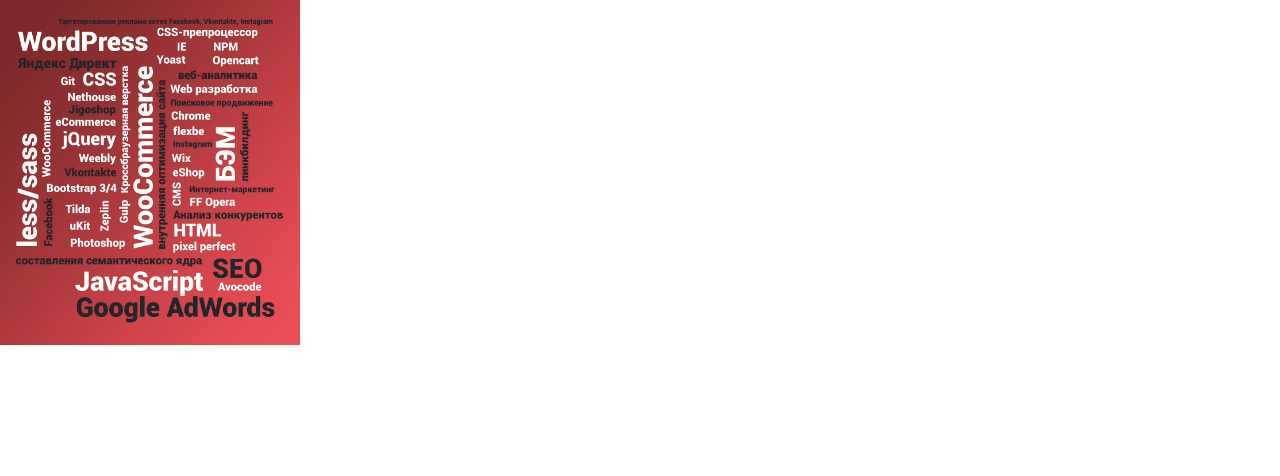
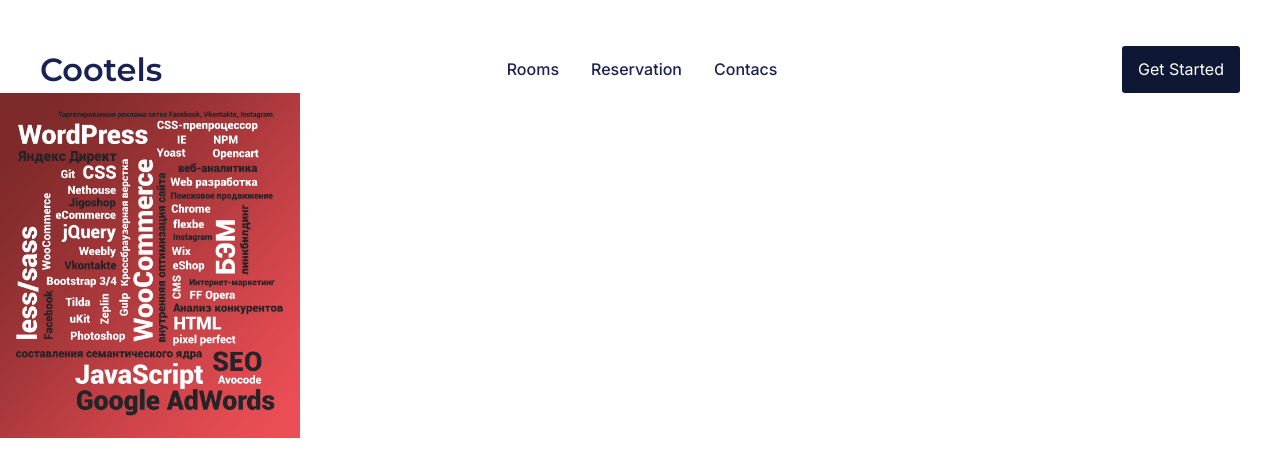
Before and after one commit to stavbers/Cootels-MinimalistWebsiteLandingPage, a website: page app/index.html in a window 1280 px wide. Drawn offline with Linux system fonts and the light colour scheme.

Commit message:
add header block html and css

```diff
--- a/app/index.html
+++ b/app/index.html
@@ -18,7 +18,19 @@
 <body class="page__body">
   <div class="site-container">
     <header class="header">
-  <div class="container"></div>
+  <div class="container">
+<div class="header-wrp">
+    <div class="header__logo">Cootels</div>
+    <nav>
+      <ul class="header-menu">
+        <li class="header-menu__item"><a href="#" class="header-menu__link">Rooms</a></li>
+        <li class="header-menu__item"><a href="#" class="header-menu__link">Reservation</a></li>
+        <li class="header-menu__item"><a href="#" class="header-menu__link">Contacs</a></li>
+      </ul>
+    </nav>
+      <a class="header__action" href="#">Get Started</a>
+    </div>
+  </div>
 </header>
 
     <main class="main">
--- a/src/scss/_fonts.scss
+++ b/src/scss/_fonts.scss
@@ -1 +1,2 @@
 // @include font-face("Muller", "../fonts/MullerRegular", 400, normal);
+@import url('https://fonts.googleapis.com/css2?family=Inter:wght@400;500&family=Montserrat:wght@600;700&display=swap');
--- a/src/scss/_mixins.scss
+++ b/src/scss/_mixins.scss
@@ -1,2 +1,30 @@
 @import "./mixins/breakpoint";
 @import "./mixins/font-face";
+
+
+
+
+@mixin monst600 {
+  font-family: 'Montserrat', sans-serif;
+  font-weight: 600;
+}
+@mixin monst700 {
+  font-family: 'Montserrat', sans-serif;
+  font-weight: 700;
+}
+@mixin inter500 {
+  font-family: 'Inter', sans-serif;
+  font-weight: 500;
+}
+@mixin inter400 {
+  font-family: 'Inter', sans-serif;
+  font-weight: 400;
+}
+
+@mixin mp0 {
+  margin: 0;
+  padding: 0;
+}
+@mixin liststyle {
+  list-style: none;
+}
--- a/src/scss/_vars.scss
+++ b/src/scss/_vars.scss
@@ -1,12 +1,16 @@
-// если вы хотите использовать sass-переменные - удалите root
-// colors
+
 :root {
   // base
   --font-family: "Open Sans", sans-serif;
-  --content-width: 1170px;
+  --content-width: 1200px;
   --container-offset: 15px;
   --container-width: calc(var(--content-width) + (var(--container-offset) * 2));
 
   // colors
   --light-color: #fff;
 }
+$titleColor : #192252;
+$textColor: #848FAC;
+$acordTitle: #424F7B;
+$whiteColor: #fff;
+$btnBak: #0E1734;
--- a/src/scss/components/_header.scss
+++ b/src/scss/components/_header.scss
@@ -0,0 +1,44 @@
+.header {
+  &-wrp {
+    padding-top: 46px;
+    display: flex;
+    align-items: center;
+    justify-content: space-between;
+  }
+
+  &__logo {
+    @include monst600;
+    color: $titleColor;
+    font-size: 32px;
+    line-height: 39px;
+  }
+
+  &__action {
+    @include inter400;
+    color: $whiteColor;
+    background-color: $btnBak;
+    padding: 14px 16px;
+    border-radius: 3px;
+    font-size: 16px;
+    line-height: 19px;
+  }
+}
+
+.header-menu {
+  @include mp0;
+  @include liststyle;
+  display: flex;
+  &__item {
+    margin-right: 32px;
+    &:last-child {
+      margin-right: 0px;
+    }
+  }
+  &__link {
+    @include inter500;
+    color: $titleColor;
+    font-size: 16px;
+    line-height: 19px;
+    cursor: pointer;
+  }
+}
```
Also changed, not shown: src/partials/header.html (+13 -1 lines), app/css/main.css, 1 other file.
